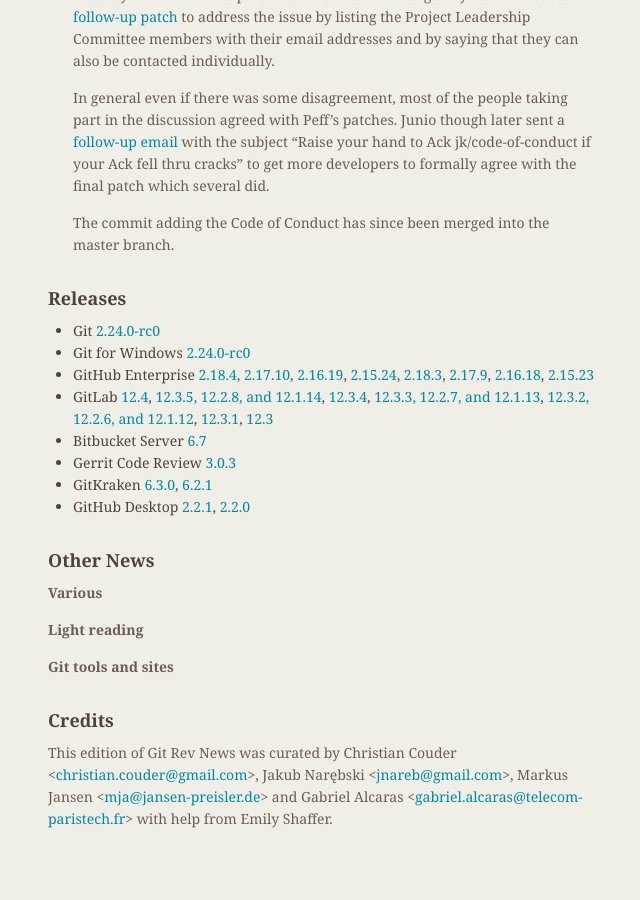
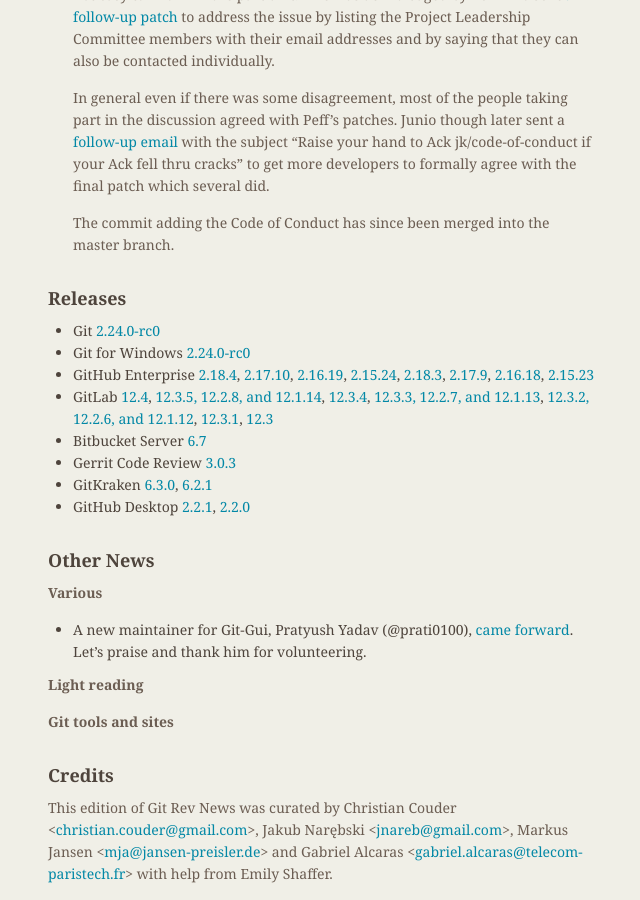
Before and after one commit to git/git.github.io, a Jekyll site: the page built from rev_news/drafts/edition-56.md, in a window 1280 px wide and 900 px high, scrolled down 3064 px. Shown: the whole window, without its empty margins (486-1126 px from the left). Built offline with Jekyll 4.4.1, drawn with Linux system fonts in a browser that asks for light colours; before the commit the page ends 3909 px from its top, so only the background shows below that.

Commit message:
rn-56: add news about Pratyush Yadav and Git-Gui

```diff
--- a/rev_news/drafts/edition-56.md
+++ b/rev_news/drafts/edition-56.md
@@ -235,6 +235,9 @@
 
 __Various__
 
+* A new maintainer for Git-Gui, Pratyush Yadav (@prati0100),
+  [came forward](https://public-inbox.org/git/xmqq7e655ryx.fsf@gitster-ct.c.googlers.com/).
+  Let's praise and thank him for volunteering.
 
 __Light reading__
 
```
